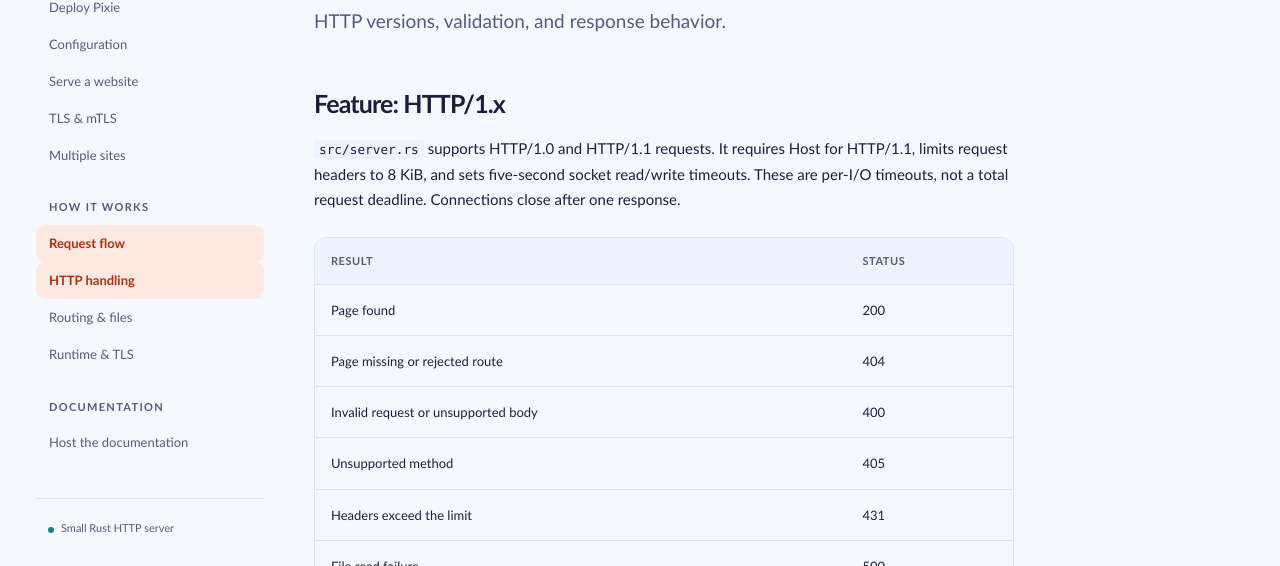
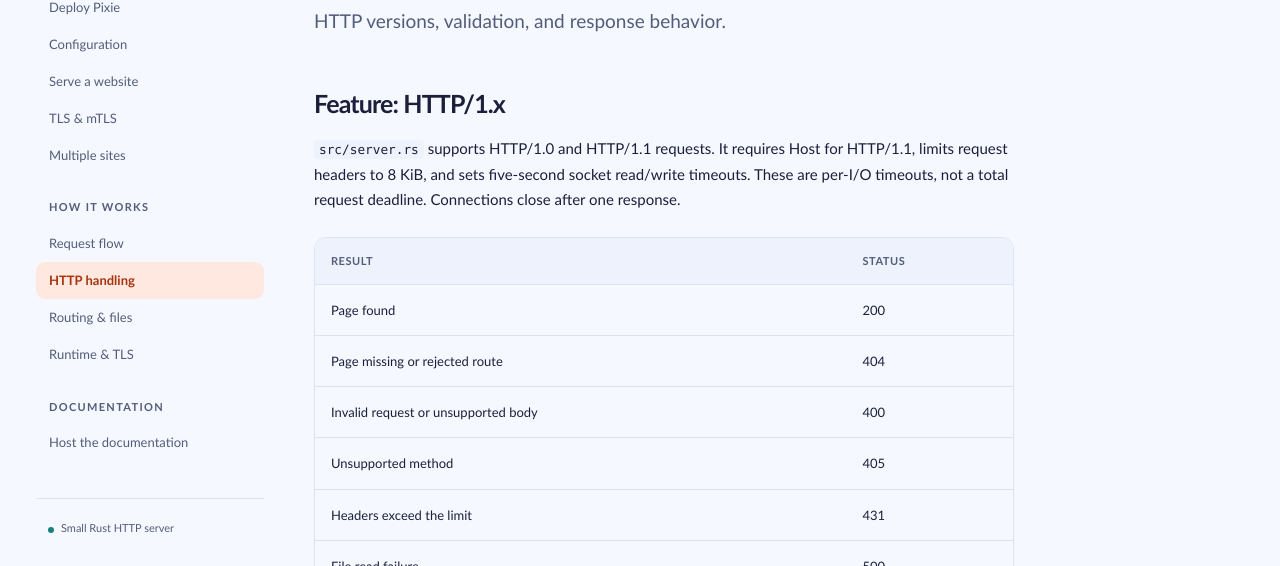
Before and after one commit to laflut3/Pixie, a plain HTML site: page docs/feature-http.html in a window 1280 px wide. Shown: the part 234-800 px from the top of the page. Drawn offline with Linux system fonts and the light colour scheme.

Commit message:
docs: correct active feature navigation

```diff
--- a/docs/feature-http.html
+++ b/docs/feature-http.html
@@ -42,7 +42,7 @@
 </div>
 <div class="nav-group">
 <p>How it works</p>
-<a aria-current="page" href="architecture.html">Request flow</a>
+<a href="architecture.html">Request flow</a>
 <a aria-current="page" href="feature-http.html">HTTP handling</a>
 <a href="feature-routing.html">Routing &amp; files</a>
 <a href="feature-runtime.html">Runtime &amp; TLS</a>
```
Also changed, not shown: docs/feature-routing.html (+1 -1 lines), docs/feature-runtime.html (+1 -1 lines).
